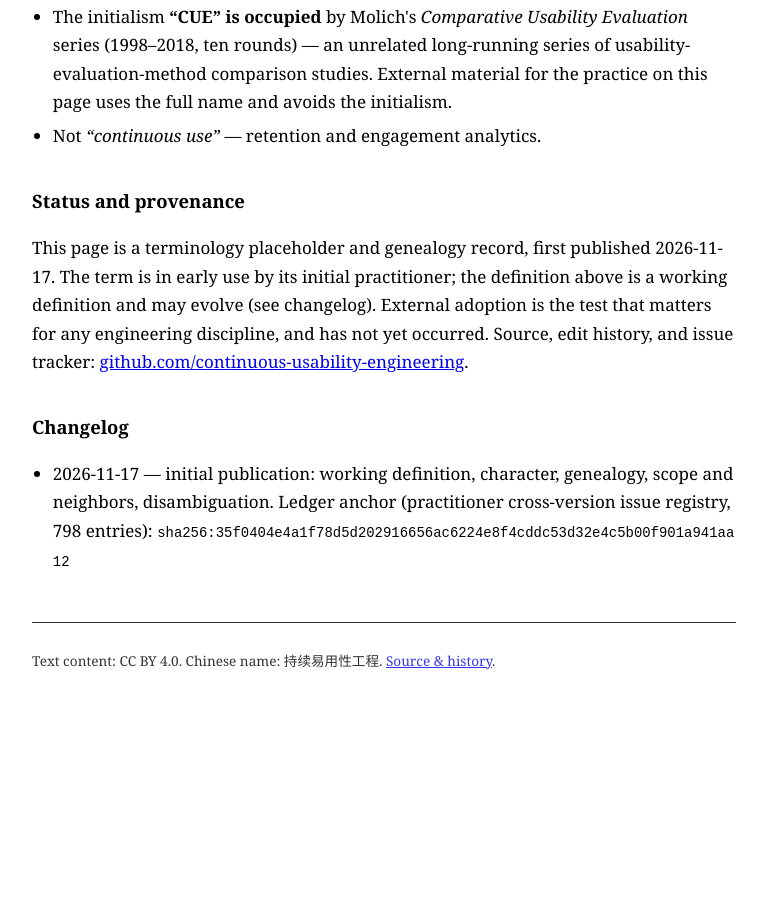
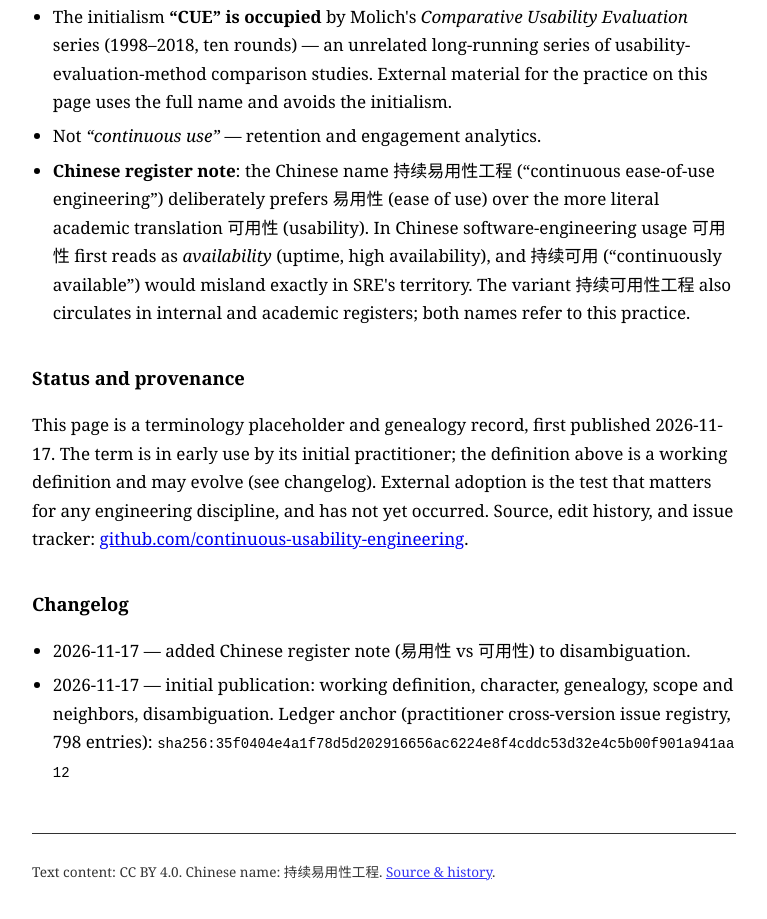
Before and after one commit to continuous-usability-engineering/continuous-usability-engineering, a plain HTML site: page index.html in a window 1280 px wide. Shown: the part 1859-2778 px from the top of the page, without its empty margins (256-1023 px from the left). Before the commit the page ends 2571 px from the top, so only its background shows below. Drawn offline with Linux system fonts and the light colour scheme.

Commit message:
Add Chinese register note (yiyongxing vs keyongxing) to disambiguation

```diff
--- a/index.html
+++ b/index.html
@@ -53,6 +53,7 @@
 <ul>
   <li>The initialism <strong>“CUE” is occupied</strong> by Molich's <em>Comparative Usability Evaluation</em> series (1998–2018, ten rounds) — an unrelated long-running series of usability-evaluation-method comparison studies. External material for the practice on this page uses the full name and avoids the initialism.</li>
   <li>Not <em>“continuous use”</em> — retention and engagement analytics.</li>
+  <li><strong>Chinese register note</strong>: the Chinese name 持续易用性工程 (“continuous ease-of-use engineering”) deliberately prefers 易用性 (ease of use) over the more literal academic translation 可用性 (usability). In Chinese software-engineering usage 可用性 first reads as <em>availability</em> (uptime, high availability), and 持续可用 (“continuously available”) would misland exactly in SRE's territory. The variant 持续可用性工程 also circulates in internal and academic registers; both names refer to this practice.</li>
 </ul>
 
 <h2>Status and provenance</h2>
@@ -60,6 +61,7 @@
 
 <h2>Changelog</h2>
 <ul>
+  <li><time datetime="2026-11-17">2026-11-17</time> — added Chinese register note (易用性 vs 可用性) to disambiguation.</li>
   <li><time datetime="2026-11-17">2026-11-17</time> — initial publication: working definition, character, genealogy, scope and neighbors, disambiguation. Ledger anchor (practitioner cross-version issue registry, 798 entries): <code>sha256:35f0404e4a1f78d5d202916656ac6224e8f4cddc53d32e4c5b00f901a941aa12</code></li>
 </ul>
 
```
